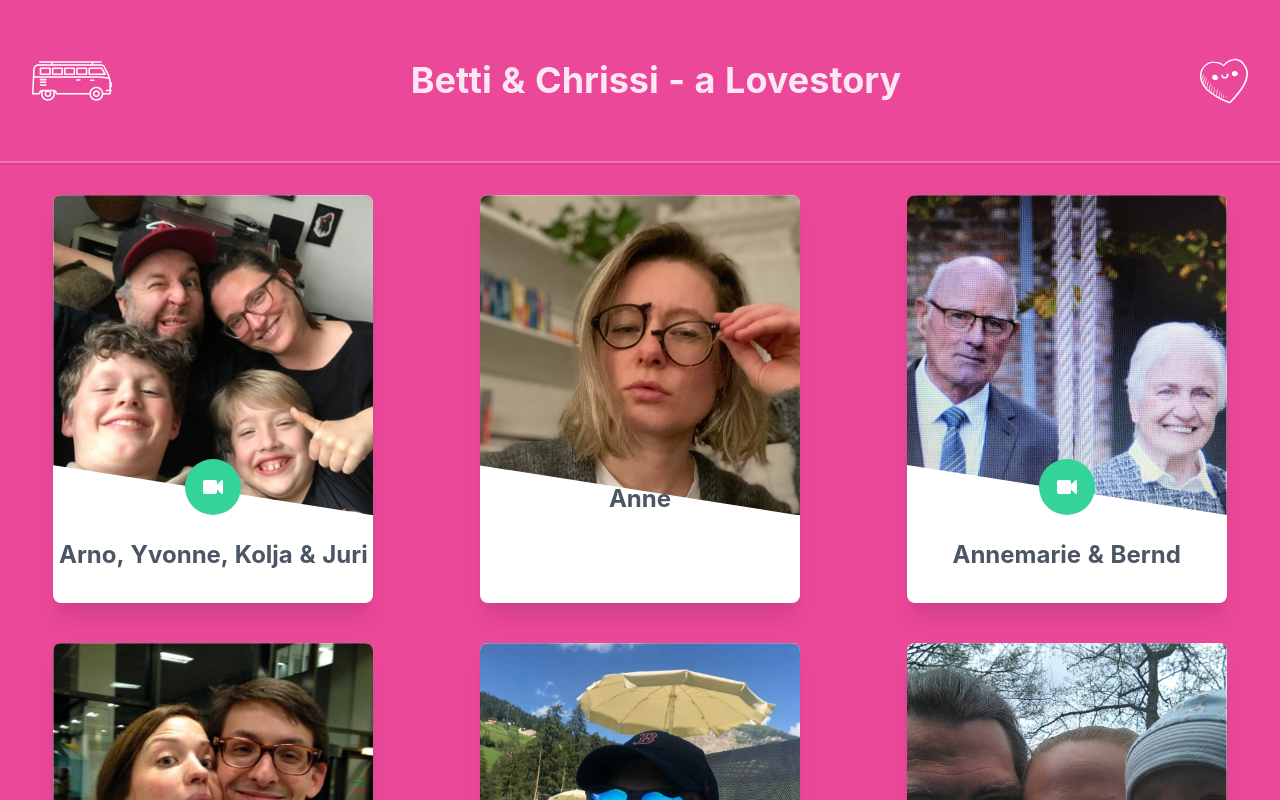
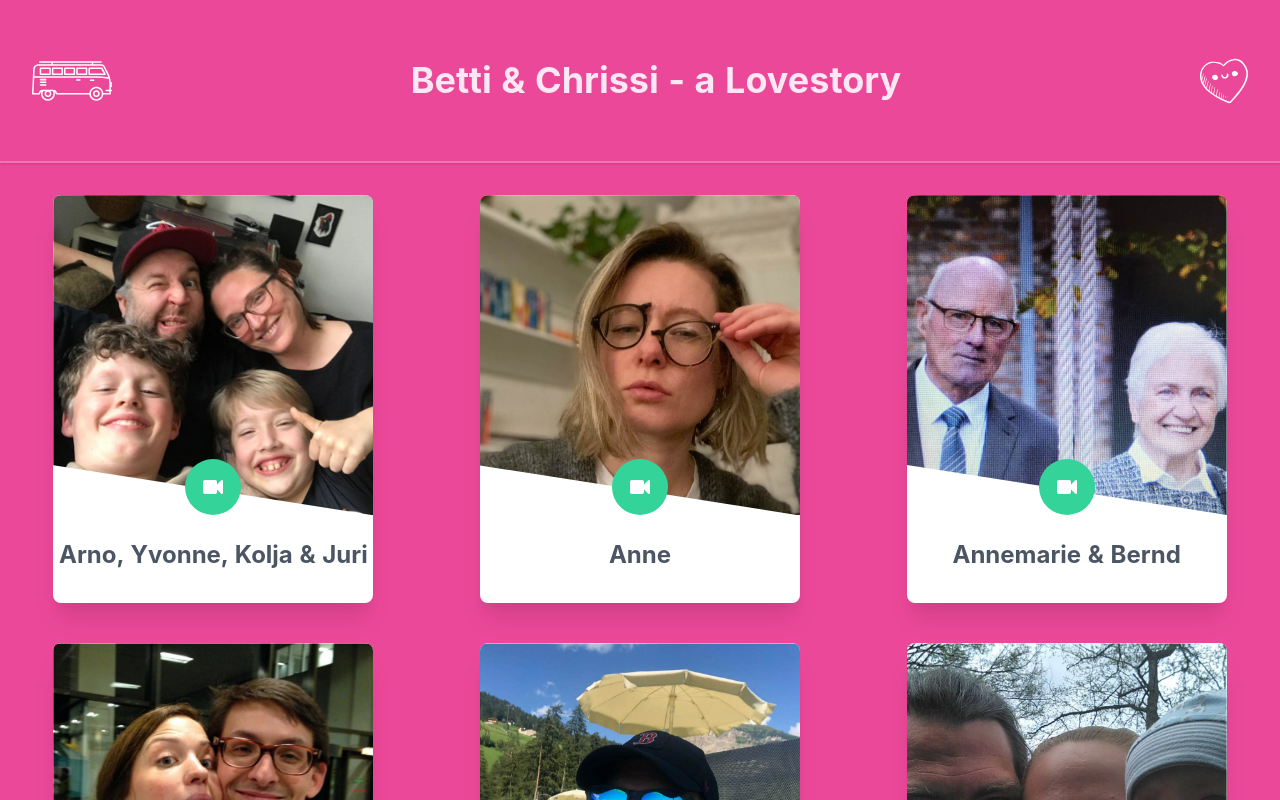
Before and after one commit to Surf-N-Code/nuxt-video-portfolio, a Nuxt app: page / in a window 1280 px wide. Shown: the top 800 px of the page. Built offline with nearby package versions, Linux system fonts and the light colour scheme; a web font is replaced by a local one.

Commit message:
Add anne video

```diff
--- a/pages/index.vue
+++ b/pages/index.vue
@@ -35,7 +35,7 @@ export default {
         {
           name: 'Anne',
           imageSrc: 'anne.jpg',
-          videoUrl: '',
+          videoUrl: 'https://diltheymedia.com/pingu-roar/Video_Anne.mp4',
         },
         {
           name: 'Annemarie & Bernd',
```
